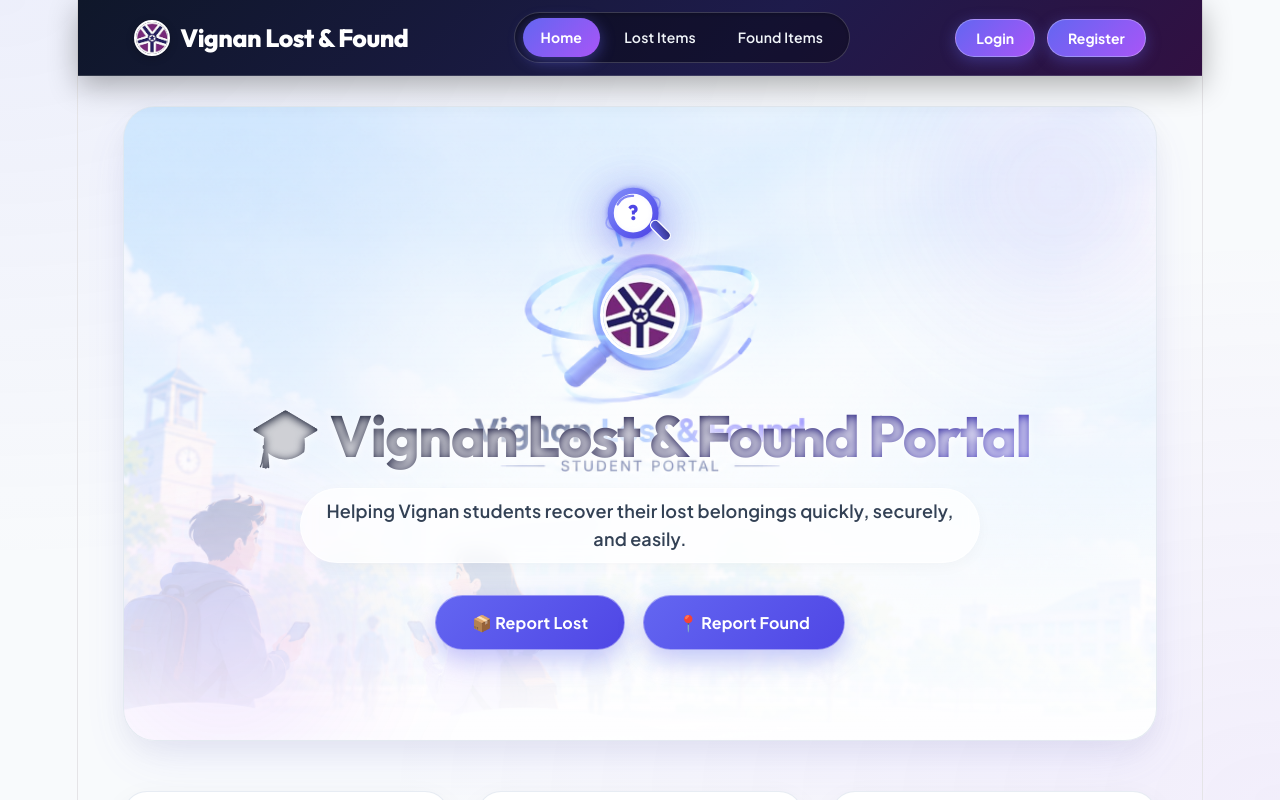
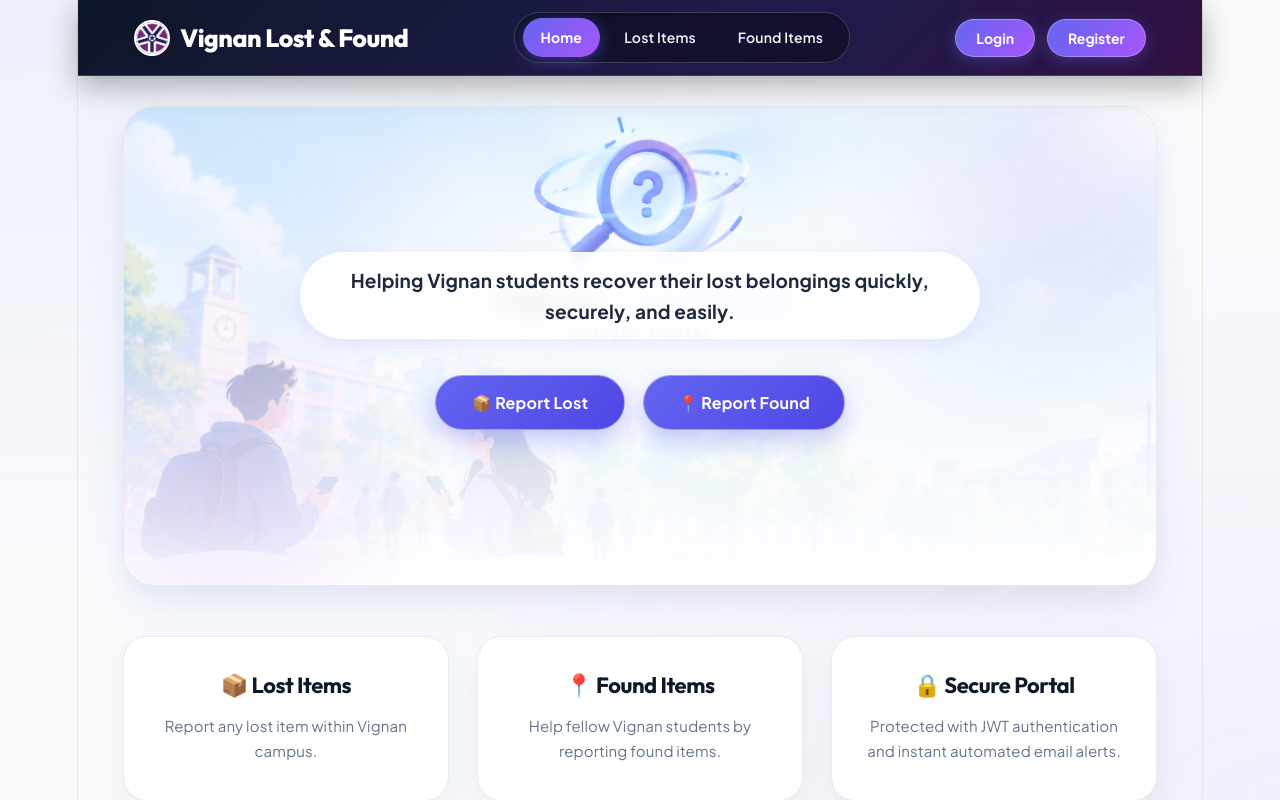
Before and after one commit to codecrafter-01/LostFoundPortal, a React (Vite) app in the folder client/: page / in a window 1280 px wide. Shown: the top 800 px of the page. Built offline with nearby package versions, Linux system fonts and the light colour scheme.

Commit message:
Remove avatar, portal header text, and magnifying glass from Home hero section

```diff
--- a/client/src/pages/Home.jsx
+++ b/client/src/pages/Home.jsx
@@ -5,108 +5,6 @@ function Home() {
     <div className="home">
       {/* Hero Section */}
       <section className="hero">
-        {/* Opening Animated 3D Magnifying Glass with Question Mark */}
-        <div className="magnifier-wrapper" aria-label="Searching for lost items animation">
-          <div className="magnifier-glass">
-            <svg
-              className="magnifier-svg"
-              viewBox="0 0 100 100"
-              fill="none"
-              xmlns="http://www.w3.org/2000/svg"
-            >
-              <defs>
-                <linearGradient id="glassGrad" x1="0%" y1="0%" x2="100%" y2="100%">
-                  <stop offset="0%" stopColor="#818cf8" />
-                  <stop offset="50%" stopColor="#6366f1" />
-                  <stop offset="100%" stopColor="#4f46e5" />
-                </linearGradient>
-                <linearGradient id="handleGrad" x1="0%" y1="0%" x2="100%" y2="100%">
-                  <stop offset="0%" stopColor="#6366f1" />
-                  <stop offset="100%" stopColor="#312e81" />
-                </linearGradient>
-                <filter id="glowFilter" x="-20%" y="-20%" width="140%" height="140%">
-                  <feGaussianBlur stdDeviation="3" result="blur" />
-                  <feComposite in="SourceGraphic" in2="blur" operator="over" />
-                </filter>
-              </defs>
-
-              {/* Glowing Orbit Rings around lens */}
-              <ellipse
-                cx="42"
-                cy="42"
-                rx="34"
-                ry="14"
-                stroke="#818cf8"
-                strokeWidth="2"
-                fill="none"
-                opacity="0.6"
-                transform="rotate(-25 42 42)"
-              />
-
-              {/* Magnifying Glass Outer Ring */}
-              <circle
-                cx="42"
-                cy="42"
-                r="26"
-                stroke="url(#glassGrad)"
-                strokeWidth="7"
-                fill="rgba(255, 255, 255, 0.9)"
-                filter="url(#glowFilter)"
-              />
-
-              {/* Lens Inner Reflection Accent */}
-              <path
-                d="M 24 32 A 18 18 0 0 1 42 22"
-                stroke="#6366f1"
-                strokeWidth="2.5"
-                strokeLinecap="round"
-                opacity="0.8"
-              />
-
-              {/* Question Mark Inside Lens */}
-              <text
-                x="42"
-                y="50"
-                textAnchor="middle"
-                fontSize="24"
-                fontWeight="800"
-                fill="#4f46e5"
-                fontFamily="Outfit, sans-serif"
-              >
-                ?
-              </text>
-
-              {/* Magnifying Glass Handle */}
-              <rect
-                x="60"
-                y="56"
-                width="11"
-                height="28"
-                rx="5.5"
-                transform="rotate(-45 60 56)"
-                fill="url(#handleGrad)"
-                stroke="#ffffff"
-                strokeWidth="1.5"
-              />
-            </svg>
-          </div>
-        </div>
-
-        <img
-          src="/vignan_logo.jpg"
-          alt="Vignan Emblem Avatar"
-          style={{
-            width: "80px",
-            height: "80px",
-            borderRadius: "50%",
-            objectFit: "cover",
-            margin: "0 auto 16px",
-            border: "3px solid #ffffff",
-            boxShadow: "0 10px 25px rgba(99, 102, 241, 0.25)",
-          }}
-        />
-
-        <h1>🎓 Vignan Lost & Found Portal</h1>
         <p>
           Helping Vignan students recover their lost belongings quickly, securely, and easily.
         </p>
--- a/client/src/styles/Home.css
+++ b/client/src/styles/Home.css
@@ -1,5 +1,5 @@
 /* =========================================================
-   HOME PAGE - BRIGHT CAMPUS HERO WITH ROTATING MAGNIFIER
+   HOME PAGE - BRIGHT CAMPUS HERO LAYOUT
    ========================================================= */
 
 .home {
@@ -13,15 +13,15 @@
   position: relative;
   overflow: hidden;
   text-align: center;
-  padding: 70px 24px 90px;
+  padding: 100px 24px 110px;
   border-radius: 32px;
   color: #0f172a;
   background:
-    linear-gradient(180deg, rgba(255, 255, 255, 0.25) 0%, rgba(255, 255, 255, 0.45) 50%, rgba(255, 255, 255, 0.95) 100%),
+    linear-gradient(180deg, rgba(255, 255, 255, 0.2) 0%, rgba(255, 255, 255, 0.45) 50%, rgba(255, 255, 255, 0.95) 100%),
     url("/campus_hero.png") center bottom / cover no-repeat;
   border: 1px solid rgba(226, 232, 240, 0.9);
   box-shadow: 0 20px 50px -10px rgba(99, 102, 241, 0.12), 0 10px 25px rgba(0, 0, 0, 0.04);
-  min-height: 520px;
+  min-height: 480px;
   display: flex;
   flex-direction: column;
   align-items: center;
@@ -55,111 +55,21 @@
   pointer-events: none;
 }
 
-/* Opening Magnifying Glass Animation Wrapper */
-.magnifier-wrapper {
-  display: flex;
-  justify-content: center;
-  align-items: center;
-  margin: 0 auto 12px;
-  position: relative;
-  z-index: 2;
-}
-
-.magnifier-glass {
-  width: 86px;
-  height: 86px;
-  display: flex;
-  align-items: center;
-  justify-content: center;
-  /* Entrance: Fade in and scale up */
-  /* Rotation: 360 degree smooth rotation lasting 2.8s */
-  animation:
-    magnifyEntrance 0.8s cubic-bezier(0.16, 1, 0.3, 1) forwards,
-    magnifyRotate 2.8s cubic-bezier(0.4, 0, 0.2, 1) 0.3s forwards,
-    pulseGlow 2.8s ease-in-out 0.3s forwards;
-  transform-origin: center center;
-}
-
-.magnifier-svg {
-  width: 100%;
-  height: 100%;
-  filter: drop-shadow(0 10px 25px rgba(99, 102, 241, 0.35));
-}
-
-/* Entrance: Fade + Scale */
-@keyframes magnifyEntrance {
-  0% {
-    opacity: 0;
-    transform: scale(0.6);
-  }
-  100% {
-    opacity: 1;
-    transform: scale(1);
-  }
-}
-
-/* Rotation: Single 360 rotation stopping after ~2.8s */
-@keyframes magnifyRotate {
-  0% {
-    transform: scale(1) rotate(0deg);
-  }
-  100% {
-    transform: scale(1) rotate(360deg);
-  }
-}
-
-/* Minimal Glow Pulse during rotation */
-@keyframes pulseGlow {
-  0% {
-    filter: drop-shadow(0 4px 12px rgba(99, 102, 241, 0.3));
-  }
-  50% {
-    filter: drop-shadow(0 0 30px rgba(168, 85, 247, 0.6));
-  }
-  100% {
-    filter: drop-shadow(0 8px 20px rgba(99, 102, 241, 0.4));
-  }
-}
-
-/* Motion preference override for reduced motion */
-@media (prefers-reduced-motion: reduce) {
-  .magnifier-glass {
-    animation: magnifyEntrance 0.5s forwards !important;
-  }
-}
-
-.hero h1 {
-  position: relative;
-  z-index: 2;
-  font-family: var(--font-heading, "Outfit", sans-serif);
-  font-size: clamp(36px, 5.2vw, 58px);
-  line-height: 1.15;
-  margin-bottom: 18px;
-  font-weight: 800;
-  letter-spacing: -1.2px;
-  color: #0f172a;
-  background: linear-gradient(135deg, #0f172a 0%, #1e1b4b 50%, #4338ca 100%);
-  background-clip: text;
-  -webkit-background-clip: text;
-  -webkit-text-fill-color: transparent;
-  text-shadow: 0 2px 10px rgba(255, 255, 255, 0.8);
-}
-
 .hero p {
   position: relative;
   z-index: 2;
-  font-size: 18px;
+  font-size: 19px;
   line-height: 1.6;
   max-width: 680px;
-  margin: 0 auto 32px;
-  color: #334155;
-  font-weight: 600;
-  background: rgba(255, 255, 255, 0.75);
-  padding: 8px 22px;
+  margin: 0 auto 36px;
+  color: #1e293b;
+  font-weight: 700;
+  background: rgba(255, 255, 255, 0.85);
+  padding: 12px 28px;
   border-radius: 9999px;
-  backdrop-filter: blur(8px);
-  border: 1px solid rgba(255, 255, 255, 0.6);
-  box-shadow: 0 4px 15px rgba(0, 0, 0, 0.03);
+  backdrop-filter: blur(10px);
+  border: 1px solid rgba(255, 255, 255, 0.8);
+  box-shadow: 0 6px 20px rgba(99, 102, 241, 0.1);
 }
 
 .hero-buttons {
@@ -263,19 +173,12 @@
 
 @media (max-width: 768px) {
   .hero {
-    padding: 55px 18px 70px;
+    padding: 65px 18px 75px;
     border-radius: 24px;
   }
-  .magnifier-glass {
-    width: 70px;
-    height: 70px;
-  }
-  .hero h1 {
-    font-size: 32px;
-  }
   .hero p {
-    font-size: 15px;
-    padding: 6px 14px;
+    font-size: 16px;
+    padding: 8px 16px;
   }
   .hero-buttons {
     flex-direction: column;
@@ -285,10 +188,3 @@
     width: 100%;
   }
 }
-
-@media (max-width: 480px) {
-  .magnifier-glass {
-    width: 58px;
-    height: 58px;
-  }
-}
```
